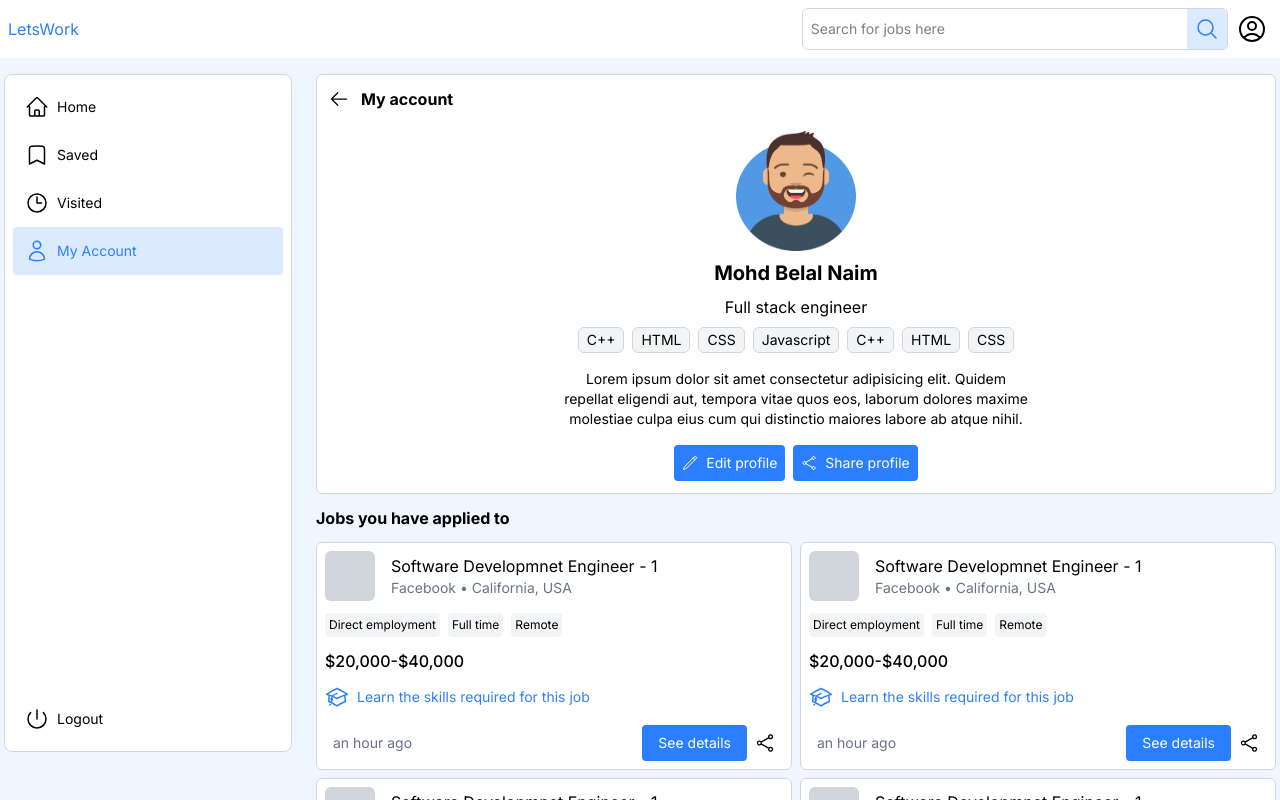
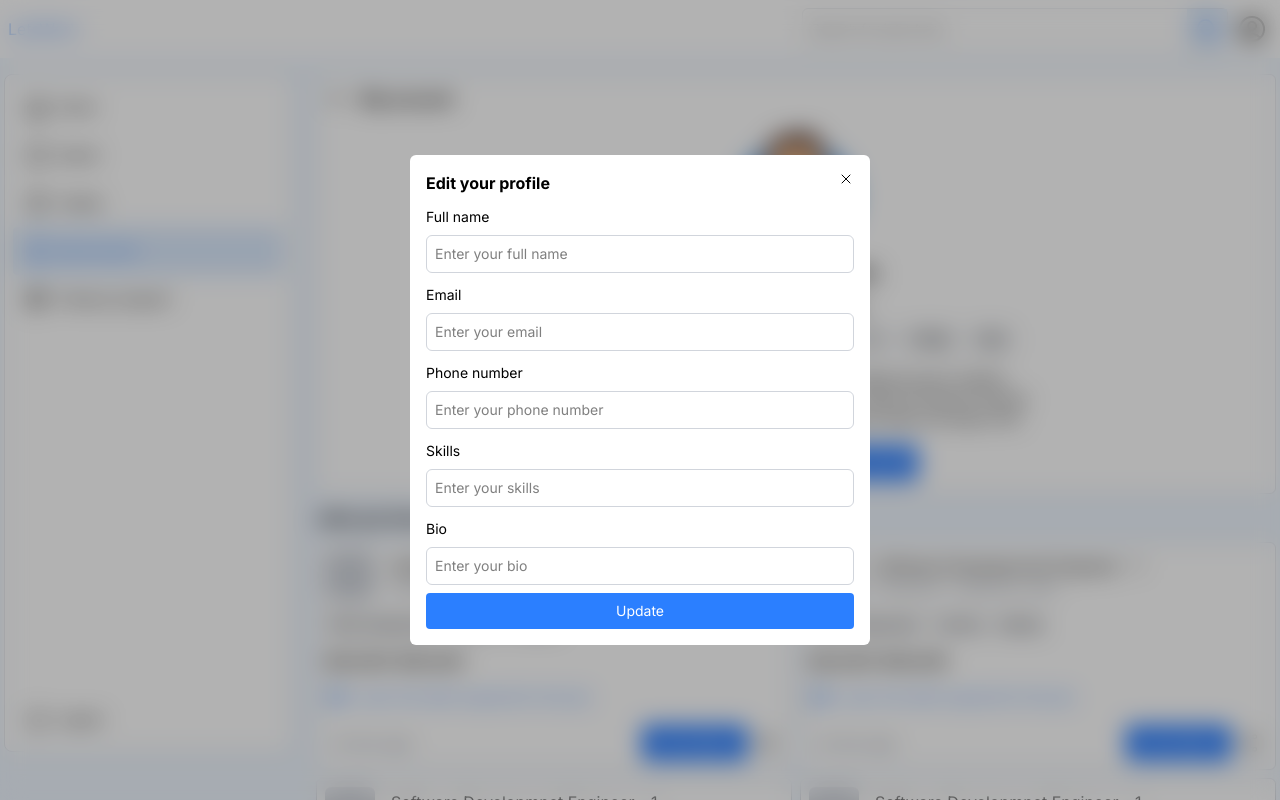
Before and after one commit to MohdBelalNaim/letswork, a React (Vite) app: page /account in a window 1280 px wide. Both pictures are taken after a click on the button "Edit profile". Shown: the top 800 px of the page. Built offline with nearby package versions, Linux system fonts and the light colour scheme.

Commit message:
[ADD] Added home page tab and edit popuop

```diff
--- a/package.json
+++ b/package.json
@@ -14,11 +14,12 @@
     "@tailwindcss/cli": "^4.1.11",
     "@tailwindcss/vite": "^4.1.11",
     "firebase": "^11.10.0",
-    "react": "^19.1.0",
+    "react": "^18.3.1",
     "react-circular-progressbar": "^2.2.0",
-    "react-dom": "^19.1.0",
+    "react-dom": "^18.3.1",
     "react-redux": "^9.2.0",
     "react-router-dom": "^7.6.3",
+    "react-web-share": "^2.0.2",
     "tailwindcss": "^4.1.11"
   },
   "devDependencies": {
--- /dev/null
+++ b/src/components/Edit.jsx
@@ -0,0 +1,54 @@
+import React from "react";
+
+const Edit = ({controller}) => {
+  var fields = ["Full name", "Email", "Phone number", "Skills", "Bio"];
+
+  return (
+    <div>
+      <div
+        className="inset-0 bg-black/30 backdrop-blur-md fixed
+     z-[9999999] grid place-items-center overflow-scroll max-sm:py-4"
+      >
+        <div className="rounded-md bg-white w-[460px] p-4">
+          <div className="font-bold flex justify-between">
+            Edit your profile
+            <svg
+              xmlns="http://www.w3.org/2000/svg"
+              fill="none"
+              viewBox="0 0 24 24"
+              stroke-width="1.5"
+              stroke="currentColor"
+              class="size-4 cursor-pointer"
+              onClick={() => controller(false)}
+            >
+              <path
+                stroke-linecap="round"
+                stroke-linejoin="round"
+                d="M6 18 18 6M6 6l12 12"
+              />
+            </svg>
+          </div>
+          <div>
+            {fields.map((field, index) => (
+              <div className="flex flex-col gap-2 mt-3" key={index}>
+                <label htmlFor="" className="text-sm">
+                  {field}
+                </label>
+                <input
+                  type="text"
+                  className="border border-gray-300 rounded-md p-2 focus:outline-blue-500 text-sm"
+                  placeholder={`Enter your ${field.toLowerCase()}`}
+                />
+              </div>
+            ))}
+            <button className="w-full bg-blue-500 text-white text-sm p-2 rounded mt-2">
+              Update
+            </button>
+          </div>
+        </div>
+      </div>
+    </div>
+  );
+};
+
+export default Edit;
--- a/src/components/Login.jsx
+++ b/src/components/Login.jsx
@@ -1,7 +1,8 @@
-import React from "react";
+import React, { useState } from "react";
 import GoogleLogin from "./GoogleLogin";
 import signin from "../assets/signin.svg";
 const Login = () => {
+  const [next, setNext] = useState(false);
   return (
     <div>
       <div className="font-medium">Sign in to your LetsWork account!</div>
@@ -18,8 +19,18 @@ const Login = () => {
           placeholder="Enter your email address"
           className="text-sm border rounded border-gray-300 p-2 w-full"
         />
-        <button className="text-sm text-white bg-blue-500 rounded  p-2 w-full">
-          Continue
+        {next && (
+          <input
+            type="text"
+            placeholder="Enter your password"
+            className="text-sm border rounded border-gray-300 p-2 w-full"
+          />
+        )}
+        <button
+          onClick={() => setNext(true)}
+          className="cursor-pointer text-sm text-white bg-blue-500 rounded  p-2 w-full"
+        >
+          {next ? "Login" : "Next"}
         </button>
         <div className="text-center">or</div>
         <GoogleLogin />
--- a/src/components/MyAccount.jsx
+++ b/src/components/MyAccount.jsx
@@ -1,9 +1,12 @@
-import React from "react";
+import React, { useState } from "react";
 import avatar from "../assets/avatar.png";
 import JobCard from "./JobCard";
+import Edit from "./Edit";
 const MyAccount = () => {
+  const [edit, setEdit] = useState(false);
   return (
     <div>
+      {edit && <Edit controller={setEdit} />}
       <div className="bg-white rounded-md border border-gray-300 p-3">
         <div className="font-bold flex items-center gap-3">
           <svg
@@ -44,7 +47,10 @@ const MyAccount = () => {
               atque nihil.
             </div>
             <div className="flex gap-2 mt-2">
-            <button className="flex items-center gap-2 text-sm bg-blue-500 text-white rounded p-2">
+              <button
+                onClick={() => setEdit(true)}
+                className="cursor-pointer flex items-center gap-2 text-sm bg-blue-500 text-white rounded p-2"
+              >
                 <svg
                   xmlns="http://www.w3.org/2000/svg"
                   fill="none"
@@ -84,14 +90,14 @@ const MyAccount = () => {
       </div>
       <div className="font-bold py-3">Jobs you have applied to</div>
       <div className="grid grid-cols-2 gap-2">
-        <JobCard/>
-        <JobCard/>
-        <JobCard/>
-        <JobCard/>
-        <JobCard/>
-        <JobCard/>
-        <JobCard/>
-        <JobCard/>
+        <JobCard />
+        <JobCard />
+        <JobCard />
+        <JobCard />
+        <JobCard />
+        <JobCard />
+        <JobCard />
+        <JobCard />
       </div>
     </div>
   );
--- a/src/components/Sidebar.jsx
+++ b/src/components/Sidebar.jsx
@@ -2,7 +2,7 @@ import React, { useState } from "react";
 import { sidebar } from "../sidebarhelper";
 import { Link, NavLink } from "react-router-dom";
 const Sidebar = () => {
-  const[active, setActive] = useState(0);
+  const [active, setActive] = useState(0);
   return (
     <div className="sticky top-10 border border-gray-300 flex p-2 flex-col justify-between h-[calc(100vh-122px)] bg-white rounded-lg text-black">
       <div>
@@ -19,8 +19,23 @@ const Sidebar = () => {
             {item.icon} {item.name}
           </NavLink>
         ))}
-
-
+        <div className="flex gap-2 items-center px-3 py-3 text-sm rounded cursor-pointer">
+          <svg
+            xmlns="http://www.w3.org/2000/svg"
+            fill="none"
+            viewBox="0 0 24 24"
+            stroke-width="1.5"
+            stroke="currentColor"
+            class="size-6"
+          >
+            <path
+              stroke-linecap="round"
+              stroke-linejoin="round"
+              d="M4.26 10.147a60.438 60.438 0 0 0-.491 6.347A48.62 48.62 0 0 1 12 20.904a48.62 48.62 0 0 1 8.232-4.41 60.46 60.46 0 0 0-.491-6.347m-15.482 0a50.636 50.636 0 0 0-2.658-.813A59.906 59.906 0 0 1 12 3.493a59.903 59.903 0 0 1 10.399 5.84c-.896.248-1.783.52-2.658.814m-15.482 0A50.717 50.717 0 0 1 12 13.489a50.702 50.702 0 0 1 7.74-3.342M6.75 15a.75.75 0 1 0 0-1.5.75.75 0 0 0 0 1.5Zm0 0v-3.675A55.378 55.378 0 0 1 12 8.443m-7.007 11.55A5.981 5.981 0 0 0 6.75 15.75v-1.5"
+            />
+          </svg>
+          Campus program
+        </div>
       </div>
       <div className="flex gap-2 items-center px-3 py-3 text-sm">
         <svg
--- a/src/pages/Home.jsx
+++ b/src/pages/Home.jsx
@@ -5,8 +5,10 @@ import Header from "./Header";
 import Auth from "../components/Auth";
 
 const Home = () => {
+  const [activeTab, setActiveTab] = useState("Jobs"); // Default active tab
+
   return (
-    <div className="bg-blue-50 min-h-screen flex flex-col">
+    <div className="bg-blue-50 min-h-screen flex flex-col l">
       <Header />
 
       {/*Page body*/}
@@ -21,6 +23,27 @@ const Home = () => {
 
         {/* Main content */}
         <main>
+          <div className="flex w-[95%] mx-auto bg-gray-100 mb-4 rounded shadow p-1 lg:hidden">
+            {/* Jobs Tab */}
+            <div
+              className={`p-2 text-xs w-[50%] text-center rounded cursor-pointer ${
+                activeTab === "Jobs" ? "bg-white" : "bg-gray-100"
+              }`}
+              onClick={() => setActiveTab("Jobs")}
+            >
+              Jobs
+            </div>
+
+            {/* Campus Program Tab */}
+            <div
+              className={`p-2 text-xs w-[50%] text-center rounded cursor-pointer ${
+                activeTab === "Campus program" ? "bg-white" : "bg-gray-100"
+              }`}
+              onClick={() => setActiveTab("Campus program")}
+            >
+              Campus program
+            </div>
+          </div>
           <Main />
         </main>
       </div>
```
Also changed, not shown: 1 other file (tests, documents, lock files or other folders). Lines whose indentation alone changed are shown as unchanged.
